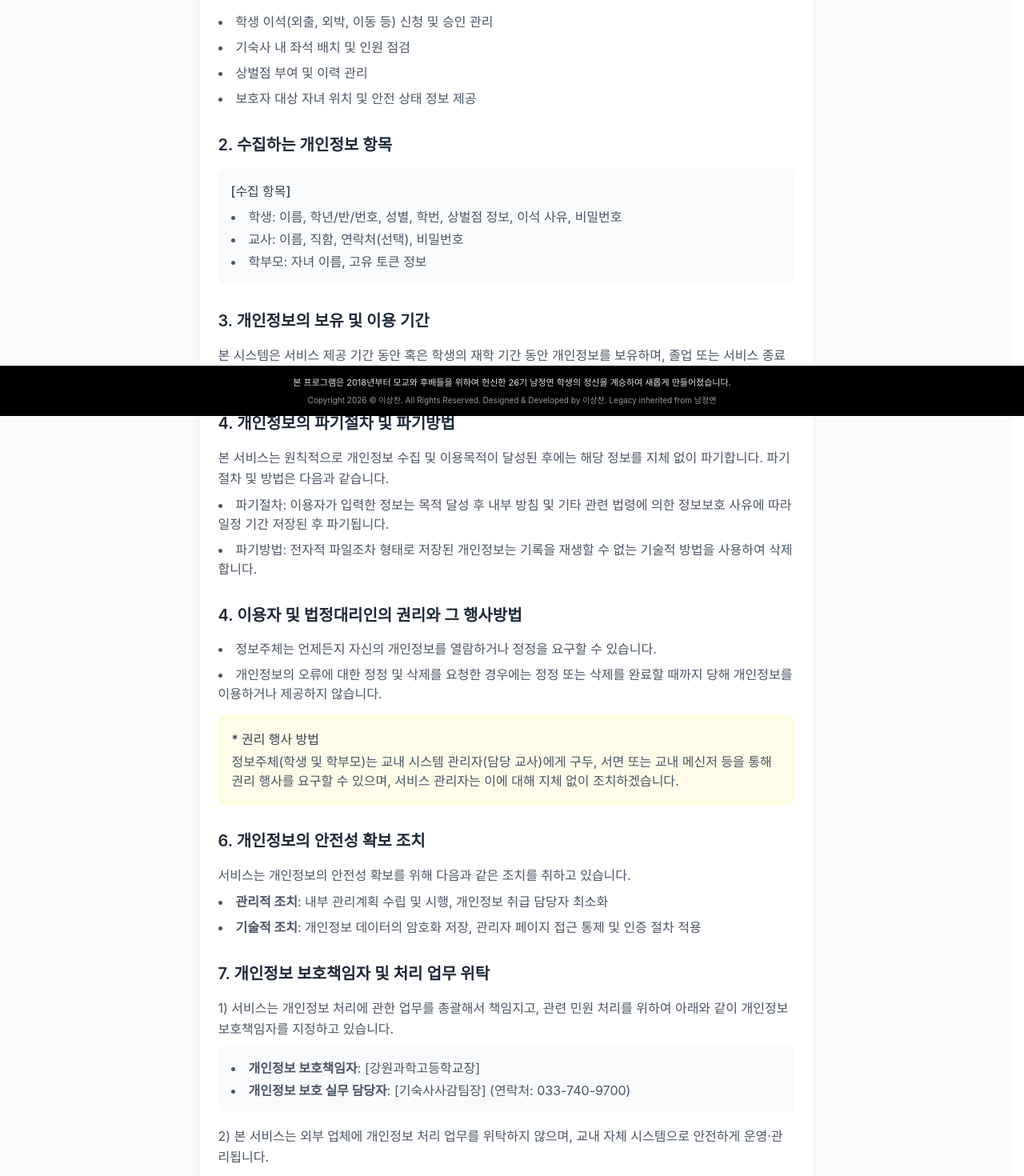
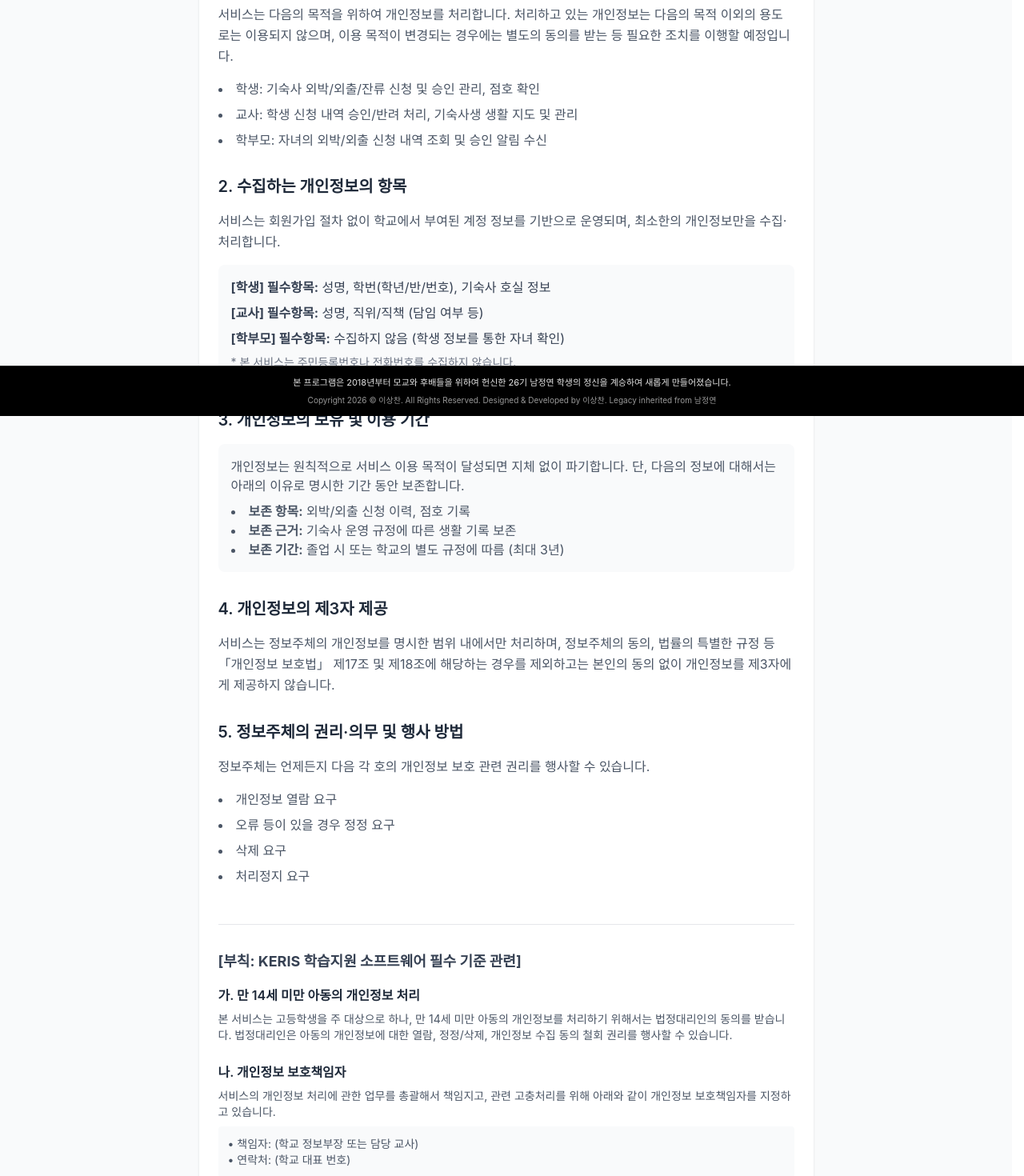
Before and after one commit to cganidormi/e-seokchan, a Next.js app: page /privacy in a window 1280 px wide. Shown: the part 280-1750 px from the top of the page at 80% size. Built offline with nearby package versions, Linux system fonts and the light colour scheme; a web font is replaced by a local one.

Commit message:
fix: revert privacy policy to original content with minimal KERIS addendum

```diff
--- a/app/privacy/page.tsx
+++ b/app/privacy/page.tsx
@@ -9,89 +9,87 @@ export default function PrivacyPage() {
                 <div className="px-4 py-5 sm:p-6">
                     <h1 className="text-3xl font-bold text-gray-900 mb-8 pb-4 border-b">개인정보 처리방침</h1>
 
+                    <p className="text-gray-600 mb-8 leading-relaxed">
+                        본 서비스 '이석찬'(이하 '서비스')은 정보주체의 자유와 권리 보호를 위해 「개인정보 보호법」 및 관계 법령이 정한 바를 준수하여, 적법하게 개인정보를 처리하고 안전하게 관리하고 있습니다.
+                    </p>
+
                     <section className="mb-8">
                         <h2 className="text-xl font-semibold text-gray-800 mb-4">1. 개인정보의 수집 및 이용 목적</h2>
                         <p className="text-gray-600 leading-relaxed mb-4">
-                            [이석찬]은 기숙사 생활 관리 및 학생 안전 확보를 위해 다음과 같은 목적으로 개인정보를 처리합니다. 처리하고 있는 개인정보는 다음의 목적 이외의 용도로는 이용되지 않으며, 이용 목적이 변경되는 경우에는 별도의 동의를 받는 등 필요한 조치를 이행할 예정입니다.
+                            서비스는 다음의 목적을 위하여 개인정보를 처리합니다. 처리하고 있는 개인정보는 다음의 목적 이외의 용도로는 이용되지 않으며, 이용 목적이 변경되는 경우에는 별도의 동의를 받는 등 필요한 조치를 이행할 예정입니다.
                         </p>
                         <ul className="list-disc list-inside text-gray-600 space-y-2">
-                            <li>학생 이석(외출, 외박, 이동 등) 신청 및 승인 관리</li>
-                            <li>기숙사 내 좌석 배치 및 인원 점검</li>
-                            <li>상벌점 부여 및 이력 관리</li>
-                            <li>보호자 대상 자녀 위치 및 안전 상태 정보 제공</li>
+                            <li>학생: 기숙사 외박/외출/잔류 신청 및 승인 관리, 점호 확인</li>
+                            <li>교사: 학생 신청 내역 승인/반려 처리, 기숙사생 생활 지도 및 관리</li>
+                            <li>학부모: 자녀의 외박/외출 신청 내역 조회 및 승인 알림 수신</li>
                         </ul>
                     </section>
 
                     <section className="mb-8">
-                        <h2 className="text-xl font-semibold text-gray-800 mb-4">2. 수집하는 개인정보 항목</h2>
-                        <div className="bg-gray-50 p-4 rounded-lg">
-                            <p className="text-gray-700 font-medium mb-2">[수집 항목]</p>
-                            <ul className="list-disc list-inside text-gray-600 space-y-1">
-                                <li>학생: 이름, 학년/반/번호, 성별, 학번, 상벌점 정보, 이석 사유, 비밀번호</li>
-                                <li>교사: 이름, 직함, 연락처(선택), 비밀번호</li>
-                                <li>학부모: 자녀 이름, 고유 토큰 정보</li>
+                        <h2 className="text-xl font-semibold text-gray-800 mb-4">2. 수집하는 개인정보의 항목</h2>
+                        <p className="text-gray-600 leading-relaxed mb-4">
+                            서비스는 회원가입 절차 없이 학교에서 부여된 계정 정보를 기반으로 운영되며, 최소한의 개인정보만을 수집·처리합니다.
+                        </p>
+                        <div className="bg-gray-50 p-4 rounded-lg space-y-2">
+                            <p className="text-gray-700"><span className="font-bold">[학생] 필수항목:</span> 성명, 학번(학년/반/번호), 기숙사 호실 정보</p>
+                            <p className="text-gray-700"><span className="font-bold">[교사] 필수항목:</span> 성명, 직위/직책 (담임 여부 등)</p>
+                            <p className="text-gray-700"><span className="font-bold">[학부모] 필수항목:</span> 수집하지 않음 (학생 정보를 통한 자녀 확인)</p>
+                            <p className="text-gray-500 text-sm mt-2">* 본 서비스는 주민등록번호나 전화번호를 수집하지 않습니다.</p>
+                        </div>
+                    </section>
+
+                    <section className="mb-8">
+                        <h2 className="text-xl font-semibold text-gray-800 mb-4">3. 개인정보의 보유 및 이용 기간</h2>
+                        <div className="bg-gray-50 p-4 rounded-lg space-y-2 text-gray-600">
+                            <p>개인정보는 원칙적으로 서비스 이용 목적이 달성되면 지체 없이 파기합니다. 단, 다음의 정보에 대해서는 아래의 이유로 명시한 기간 동안 보존합니다.</p>
+                            <ul className="list-disc list-inside mt-2">
+                                <li><strong>보존 항목:</strong> 외박/외출 신청 이력, 점호 기록</li>
+                                <li><strong>보존 근거:</strong> 기숙사 운영 규정에 따른 생활 기록 보존</li>
+                                <li><strong>보존 기간:</strong> 졸업 시 또는 학교의 별도 규정에 따름 (최대 3년)</li>
                             </ul>
                         </div>
                     </section>
 
                     <section className="mb-8">
-                        <h2 className="text-xl font-semibold text-gray-800 mb-4">3. 개인정보의 보유 및 이용 기간</h2>
+                        <h2 className="text-xl font-semibold text-gray-800 mb-4">4. 개인정보의 제3자 제공</h2>
                         <p className="text-gray-600 leading-relaxed">
-                            본 시스템은 서비스 제공 기간 동안 혹은 학생의 재학 기간 동안 개인정보를 보유하며, 졸업 또는 서비스 종료 시 원칙적으로 지체 없이 파기합니다. 단, 관계 법령에 의해 보존할 필요가 있는 경우 해당 법령에 따릅니다.
+                            서비스는 정보주체의 개인정보를 명시한 범위 내에서만 처리하며, 정보주체의 동의, 법률의 특별한 규정 등 「개인정보 보호법」 제17조 및 제18조에 해당하는 경우를 제외하고는 본인의 동의 없이 개인정보를 제3자에게 제공하지 않습니다.
                         </p>
                     </section>
 
                     <section className="mb-8">
-                        <h2 className="text-xl font-semibold text-gray-800 mb-4">4. 개인정보의 파기절차 및 파기방법</h2>
-                        <p className="text-gray-600 leading-relaxed">
-                            본 서비스는 원칙적으로 개인정보 수집 및 이용목적이 달성된 후에는 해당 정보를 지체 없이 파기합니다. 파기절차 및 방법은 다음과 같습니다.
+                        <h2 className="text-xl font-semibold text-gray-800 mb-4">5. 정보주체의 권리·의무 및 행사 방법</h2>
+                        <p className="text-gray-600 leading-relaxed mb-4">
+                            정보주체는 언제든지 다음 각 호의 개인정보 보호 관련 권리를 행사할 수 있습니다.
                         </p>
-                        <ul className="list-disc list-inside text-gray-600 space-y-2 mt-2">
-                            <li>파기절차: 이용자가 입력한 정보는 목적 달성 후 내부 방침 및 기타 관련 법령에 의한 정보보호 사유에 따라 일정 기간 저장된 후 파기됩니다.</li>
-                            <li>파기방법: 전자적 파일조차 형태로 저장된 개인정보는 기록을 재생할 수 없는 기술적 방법을 사용하여 삭제합니다.</li>
+                        <ul className="list-disc list-inside text-gray-600 space-y-2">
+                            <li>개인정보 열람 요구</li>
+                            <li>오류 등이 있을 경우 정정 요구</li>
+                            <li>삭제 요구</li>
+                            <li>처리정지 요구</li>
                         </ul>
                     </section>
 
-                    <section className="mb-8">
-                        <h2 className="text-xl font-semibold text-gray-800 mb-4">4. 이용자 및 법정대리인의 권리와 그 행사방법</h2>
-                        <ul className="list-disc list-inside text-gray-600 space-y-2 mb-4">
-                            <li>정보주체는 언제든지 자신의 개인정보를 열람하거나 정정을 요구할 수 있습니다.</li>
-                            <li>개인정보의 오류에 대한 정정 및 삭제를 요청한 경우에는 정정 또는 삭제를 완료할 때까지 당해 개인정보를 이용하거나 제공하지 않습니다.</li>
-                        </ul>
-                        <div className="bg-yellow-50 p-4 rounded-lg border border-yellow-100">
-                            <p className="text-gray-700 font-medium">* 권리 행사 방법</p>
-                            <p className="text-gray-600 mt-1">
-                                정보주체(학생 및 학부모)는 교내 시스템 관리자(담당 교사)에게 구두, 서면 또는 교내 메신저 등을 통해 권리 행사를 요구할 수 있으며, 서비스 관리자는 이에 대해 지체 없이 조치하겠습니다.
+                    {/* --- KERIS 필수 기준 추가 항목 (사용자 요청에 따라 최소한으로 추가) --- */}
+                    <div className="mt-12 pt-8 border-t border-gray-200">
+                        <h3 className="text-lg font-bold text-gray-700 mb-4">[부칙: KERIS 학습지원 소프트웨어 필수 기준 관련]</h3>
+
+                        <section className="mb-6">
+                            <h4 className="text-md font-semibold text-gray-800 mb-2">가. 만 14세 미만 아동의 개인정보 처리</h4>
+                            <p className="text-gray-600 text-sm">
+                                본 서비스는 고등학생을 주 대상으로 하나, 만 14세 미만 아동의 개인정보를 처리하기 위해서는 법정대리인의 동의를 받습니다. 법정대리인은 아동의 개인정보에 대한 열람, 정정/삭제, 개인정보 수집 동의 철회 권리를 행사할 수 있습니다.
                             </p>
-                        </div>
-                    </section>
+                        </section>
 
-                    <section className="mb-8">
-                        <h2 className="text-xl font-semibold text-gray-800 mb-4">6. 개인정보의 안전성 확보 조치</h2>
-                        <p className="text-gray-600 leading-relaxed mb-2">서비스는 개인정보의 안전성 확보를 위해 다음과 같은 조치를 취하고 있습니다.</p>
-                        <ul className="list-disc list-inside text-gray-600 space-y-2">
-                            <li><strong>관리적 조치</strong>: 내부 관리계획 수립 및 시행, 개인정보 취급 담당자 최소화</li>
-                            <li><strong>기술적 조치</strong>: 개인정보 데이터의 암호화 저장, 관리자 페이지 접근 통제 및 인증 절차 적용</li>
-                        </ul>
-                    </section>
-
-                    <section className="mb-8">
-                        <h2 className="text-xl font-semibold text-gray-800 mb-4">7. 개인정보 보호책임자 및 처리 업무 위탁</h2>
-                        <div className="space-y-4">
-                            <div>
-                                <p className="text-gray-600 leading-relaxed mb-2">1) 서비스는 개인정보 처리에 관한 업무를 총괄해서 책임지고, 관련 민원 처리를 위하여 아래와 같이 개인정보 보호책임자를 지정하고 있습니다.</p>
-                                <div className="bg-gray-50 p-4 rounded-lg">
-                                    <ul className="list-disc list-inside text-gray-600 space-y-1">
-                                        <li><strong>개인정보 보호책임자</strong>: [강원과학고등학교장]</li>
-                                        <li><strong>개인정보 보호 실무 담당자</strong>: [기숙사사감팀장] (연락처: 033-740-9700)</li>
-                                    </ul>
-                                </div>
+                        <section className="mb-6">
+                            <h4 className="text-md font-semibold text-gray-800 mb-2">나. 개인정보 보호책임자</h4>
+                            <p className="text-gray-600 text-sm mb-2">서비스의 개인정보 처리에 관한 업무를 총괄해서 책임지고, 관련 고충처리를 위해 아래와 같이 개인정보 보호책임자를 지정하고 있습니다.</p>
+                            <div className="bg-gray-50 p-3 rounded text-sm text-gray-600">
+                                <p>• 책임자: (학교 정보부장 또는 담당 교사)</p>
+                                <p>• 연락처: (학교 대표 번호)</p>
                             </div>
-                            <div>
-                                <p className="text-gray-600 leading-relaxed">2) 본 서비스는 외부 업체에 개인정보 처리 업무를 위탁하지 않으며, 교내 자체 시스템으로 안전하게 운영·관리됩니다.</p>
-                            </div>
-                        </div>
-                    </section>
+                        </section>
+                    </div>
 
                     <div className="mt-12 pt-8 border-t text-sm text-gray-500">
                         <p>공고일자: 2026년 2월 19일</p>
```
